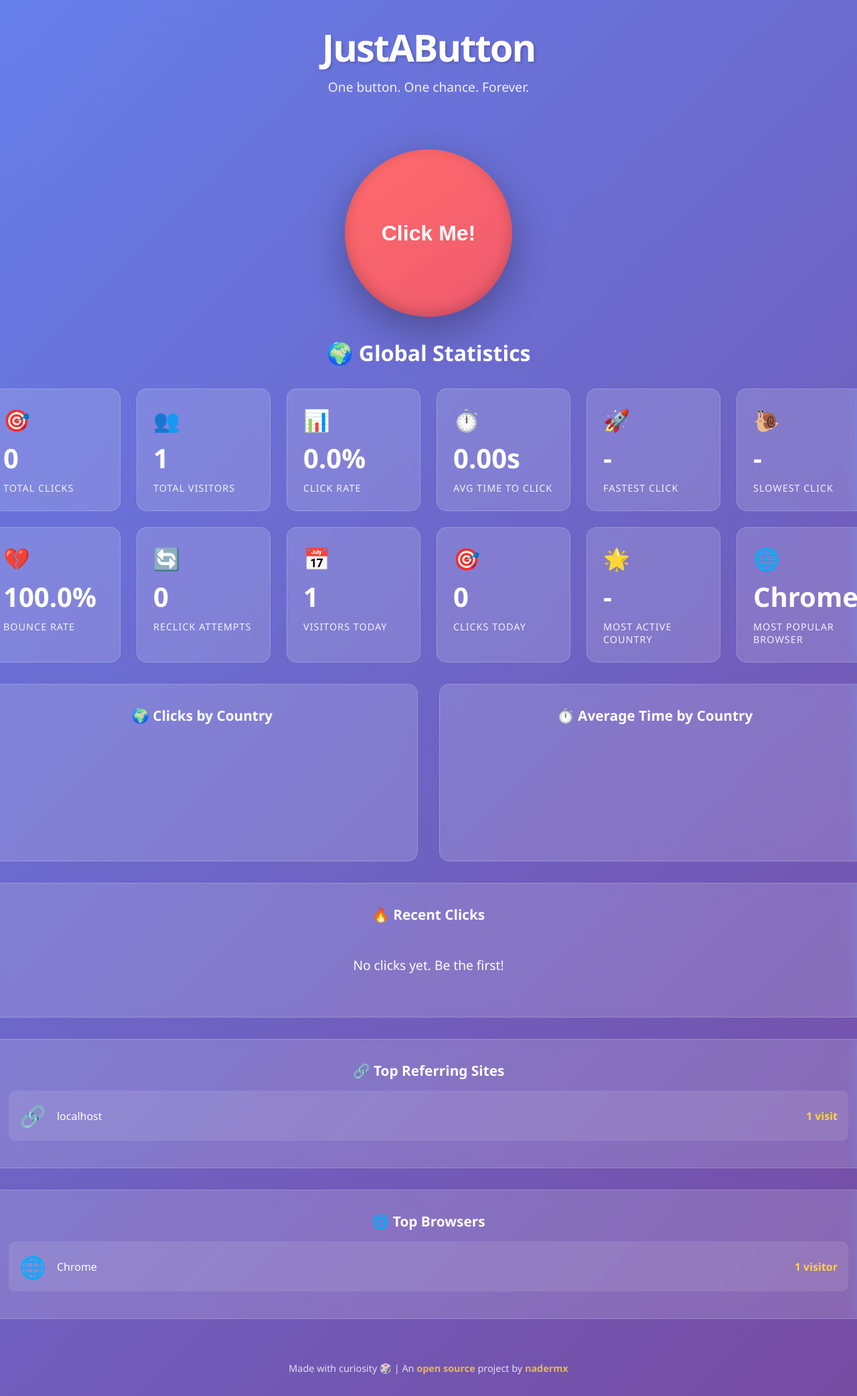
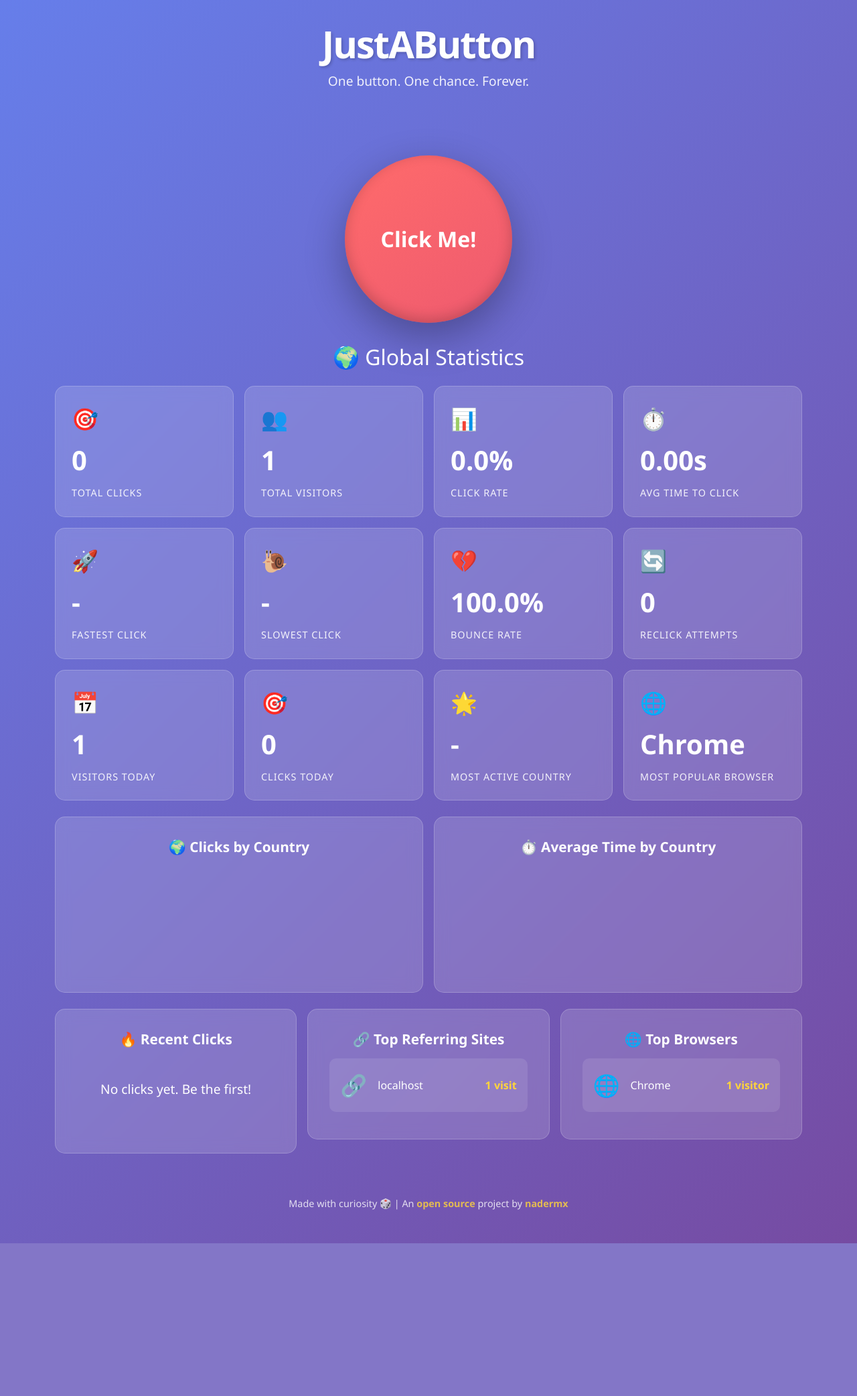
Before and after one commit to nadermx/justabutton, a Django app: page / in a window 1280 px wide. Shown: the whole page at 67% size. After the commit the page ends 1856 px from the top, so only its background shows below. Run offline with Django 5.2, Linux system fonts and the light colour scheme; data comes from the database, SQL or seed files in the repository; data that the repository does not hold is empty; a map, chart or similar area stays blank.

Commit message:
Add Bootstrap 5 for mobile responsiveness
Integrated Bootstrap 5.3.2 to make the site fully responsive:

CSS/HTML Changes:
- Added Bootstrap CSS and JS CDN links
- Converted custom grid layouts to Bootstrap's responsive grid system
- Used row/col classes with responsive breakpoints (col-6, col-sm-6, col-md-4, col-lg-3)
- Applied Bootstrap utility classes (container, text-center, mb-4, g-3)
- Renamed .container to .main-container to avoid conflicts with Bootstrap

Responsive Behavior:
- Stats cards: 2 columns on mobile, 3 on medium, 4 on large screens
- Charts: stack vertically on mobile, side-by-side on large screens
- Recent clicks sections: stack on mobile, 3 columns on large screens
- Button: scales down appropriately on smaller screens

The site now works seamlessly across all device sizes.

```diff
--- a/button/templates/button/index.html
+++ b/button/templates/button/index.html
@@ -4,6 +4,7 @@
     <meta charset="UTF-8">
     <meta name="viewport" content="width=device-width, initial-scale=1.0">
     <title>Just a Button</title>
+    <link href="https://cdn.jsdelivr.net/npm/bootstrap@5.3.2/dist/css/bootstrap.min.css" rel="stylesheet">
     <link rel="stylesheet" href="https://cdnjs.cloudflare.com/ajax/libs/font-awesome/6.4.0/css/all.min.css">
     <script src="https://cdn.jsdelivr.net/npm/chart.js"></script>
     <style>
@@ -41,7 +42,7 @@
             font-weight: 300;
         }
 
-        .container {
+        .main-container {
             flex: 1;
             display: flex;
             flex-direction: column;
@@ -113,11 +114,6 @@
         }
 
         .stats-grid {
-            display: grid;
-            grid-template-columns: repeat(auto-fit, minmax(200px, 1fr));
-            gap: 1.5rem;
-            max-width: 1400px;
-            width: 100%;
             margin-top: 2rem;
         }
 
@@ -154,12 +150,7 @@
         }
 
         .charts-section {
-            max-width: 1400px;
-            width: 100%;
             margin-top: 2rem;
-            display: grid;
-            grid-template-columns: repeat(auto-fit, minmax(400px, 1fr));
-            gap: 2rem;
         }
 
         .chart-container {
@@ -178,8 +169,6 @@
         }
 
         .recent-clicks {
-            max-width: 1400px;
-            width: 100%;
             margin-top: 2rem;
         }
 
@@ -262,13 +251,17 @@
             }
 
             #theButton {
-                width: 200px;
-                height: 200px;
-                font-size: 1.5rem;
+                width: 180px;
+                height: 180px;
+                font-size: 1.3rem;
             }
 
-            .charts-section {
-                grid-template-columns: 1fr;
+            .stat-card {
+                padding: 1rem;
+            }
+
+            .stat-value {
+                font-size: 1.8rem;
             }
         }
     </style>
@@ -279,25 +272,28 @@
         <p class="subtitle">One button. One chance. Forever.</p>
     </header>
 
-    <div class="container">
+    <div class="main-container">
         <button id="theButton">
             <span class="button-text">Click Me!</span>
         </button>
 
         <div id="stats">
             <!-- Personal Stats Section (only shown after clicking) -->
-            <div id="personalStats" style="display: none;">
-                <h2 style="text-align: center; font-size: 2rem; margin-bottom: 1.5rem; color: #ffd43b;">
+            <div id="personalStats" style="display: none;" class="container">
+                <h2 class="text-center mb-4" style="font-size: 2rem; color: #ffd43b;">
                     ⭐ Your Performance ⭐
                 </h2>
-                <div class="stats-grid" style="max-width: 800px; margin: 0 auto 3rem;">
+                <div class="row g-3 justify-content-center mb-5">
+                    <div class="col-12 col-sm-6 col-md-4 col-lg-3">
                         <div class="stat-card" id="yourTimeCard" style="background: linear-gradient(135deg, rgba(255, 215, 0, 0.3), rgba(255, 193, 7, 0.2)); border: 2px solid rgba(255, 215, 0, 0.5);">
                             <div class="stat-icon">⏰</div>
                             <div class="stat-value" id="yourTimeValue">0s</div>
                             <div class="stat-label">Your Time</div>
                             <div id="yourComparison" style="margin-top: 0.5rem; font-size: 0.9rem; opacity: 0.9;"></div>
                         </div>
+                    </div>
 
+                    <div class="col-12 col-sm-6 col-md-4 col-lg-3">
                         <div class="stat-card" id="yourRankCard" style="background: linear-gradient(135deg, rgba(255, 215, 0, 0.3), rgba(255, 193, 7, 0.2)); border: 2px solid rgba(255, 215, 0, 0.5);">
                             <div class="stat-icon">🏆</div>
                             <div class="stat-value" id="yourRank">-</div>
@@ -306,115 +302,150 @@
                         </div>
                     </div>
                 </div>
+            </div>
 
             <!-- Global Stats Section -->
-            <h2 style="text-align: center; font-size: 2rem; margin-bottom: 1.5rem;" id="globalStatsHeader">
+            <div class="container">
+                <h2 class="text-center mb-4" style="font-size: 2rem;" id="globalStatsHeader">
                     🌍 Global Statistics
                 </h2>
-            <div class="stats-grid">
+                <div class="row g-3">
+                    <div class="col-6 col-sm-6 col-md-4 col-lg-3">
                         <div class="stat-card">
                             <div class="stat-icon">🎯</div>
                             <div class="stat-value" id="totalClicks">0</div>
                             <div class="stat-label">Total Clicks</div>
                         </div>
+                    </div>
 
+                    <div class="col-6 col-sm-6 col-md-4 col-lg-3">
                         <div class="stat-card">
                             <div class="stat-icon">👥</div>
                             <div class="stat-value" id="totalSessions">0</div>
                             <div class="stat-label">Total Visitors</div>
                         </div>
+                    </div>
 
+                    <div class="col-6 col-sm-6 col-md-4 col-lg-3">
                         <div class="stat-card">
                             <div class="stat-icon">📊</div>
                             <div class="stat-value" id="clickRate">0%</div>
                             <div class="stat-label">Click Rate</div>
                         </div>
+                    </div>
 
+                    <div class="col-6 col-sm-6 col-md-4 col-lg-3">
                         <div class="stat-card">
                             <div class="stat-icon">⏱️</div>
                             <div class="stat-value" id="avgTime">0s</div>
                             <div class="stat-label">Avg Time to Click</div>
                         </div>
+                    </div>
 
+                    <div class="col-6 col-sm-6 col-md-4 col-lg-3">
                         <div class="stat-card">
                             <div class="stat-icon">🚀</div>
                             <div class="stat-value" id="fastestClick">-</div>
                             <div class="stat-label">Fastest Click</div>
                         </div>
+                    </div>
 
+                    <div class="col-6 col-sm-6 col-md-4 col-lg-3">
                         <div class="stat-card">
                             <div class="stat-icon">🐌</div>
                             <div class="stat-value" id="slowestClick">-</div>
                             <div class="stat-label">Slowest Click</div>
                         </div>
+                    </div>
 
+                    <div class="col-6 col-sm-6 col-md-4 col-lg-3">
                         <div class="stat-card">
                             <div class="stat-icon">💔</div>
                             <div class="stat-value" id="bounceRate">0%</div>
                             <div class="stat-label">Bounce Rate</div>
                         </div>
+                    </div>
 
+                    <div class="col-6 col-sm-6 col-md-4 col-lg-3">
                         <div class="stat-card">
                             <div class="stat-icon">🔄</div>
                             <div class="stat-value" id="reclickAttempts">0</div>
                             <div class="stat-label">Reclick Attempts</div>
                         </div>
+                    </div>
 
+                    <div class="col-6 col-sm-6 col-md-4 col-lg-3">
                         <div class="stat-card">
                             <div class="stat-icon">📅</div>
                             <div class="stat-value" id="sessionsToday">0</div>
                             <div class="stat-label">Visitors Today</div>
                         </div>
+                    </div>
 
+                    <div class="col-6 col-sm-6 col-md-4 col-lg-3">
                         <div class="stat-card">
                             <div class="stat-icon">🎯</div>
                             <div class="stat-value" id="clicksToday">0</div>
                             <div class="stat-label">Clicks Today</div>
                         </div>
+                    </div>
 
+                    <div class="col-6 col-sm-6 col-md-4 col-lg-3">
                         <div class="stat-card">
                             <div class="stat-icon">🌟</div>
                             <div class="stat-value" id="mostActiveCountry">-</div>
                             <div class="stat-label">Most Active Country</div>
                         </div>
+                    </div>
 
+                    <div class="col-6 col-sm-6 col-md-4 col-lg-3">
                         <div class="stat-card">
                             <div class="stat-icon">🌐</div>
                             <div class="stat-value" id="mostPopularBrowser">-</div>
                             <div class="stat-label">Most Popular Browser</div>
                         </div>
                     </div>
+                </div>
+            </div>
 
-            <div class="charts-section">
+            <div class="container mt-4">
+                <div class="row g-3">
+                    <div class="col-12 col-lg-6">
                         <div class="chart-container">
                             <h3 class="chart-title">🌍 Clicks by Country</h3>
                             <canvas id="countryChart"></canvas>
                         </div>
+                    </div>
 
+                    <div class="col-12 col-lg-6">
                         <div class="chart-container">
                             <h3 class="chart-title">⏱️ Average Time by Country</h3>
                             <canvas id="timeChart"></canvas>
                         </div>
                     </div>
+                </div>
 
-            <div class="recent-clicks">
+                <div class="row g-3 mt-2">
+                    <div class="col-12 col-lg-4">
                         <div class="recent-clicks-list">
                             <h3 class="chart-title">🔥 Recent Clicks</h3>
                             <div id="recentClicksList"></div>
                         </div>
                     </div>
 
-            <div class="recent-clicks">
+                    <div class="col-12 col-lg-4">
                         <div class="recent-clicks-list">
                             <h3 class="chart-title">🔗 Top Referring Sites</h3>
                             <div id="topReferrersList"></div>
                         </div>
                     </div>
 
-            <div class="recent-clicks">
+                    <div class="col-12 col-lg-4">
                         <div class="recent-clicks-list">
                             <h3 class="chart-title">🌐 Top Browsers</h3>
                             <div id="topBrowsersList"></div>
+                        </div>
+                    </div>
                 </div>
             </div>
         </div>
@@ -961,5 +992,6 @@
             }
         });
     </script>
+    <script src="https://cdn.jsdelivr.net/npm/bootstrap@5.3.2/dist/js/bootstrap.bundle.min.js"></script>
 </body>
 </html>
```
Lines whose indentation alone changed are shown as unchanged.
